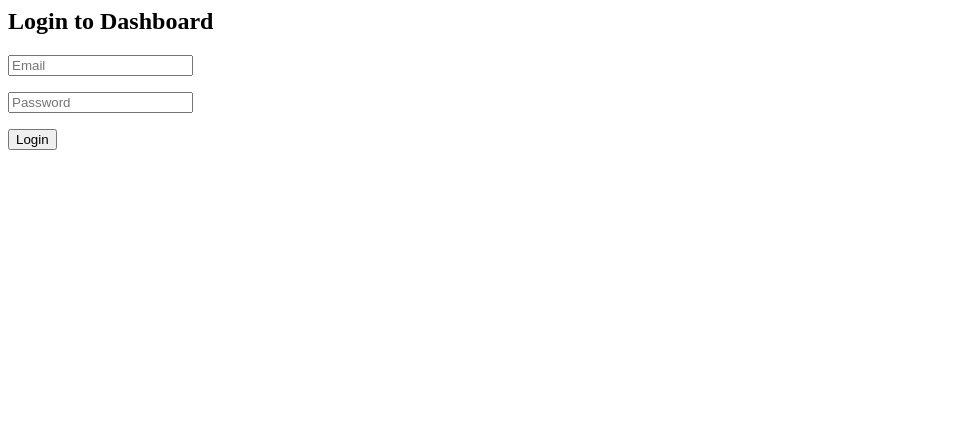
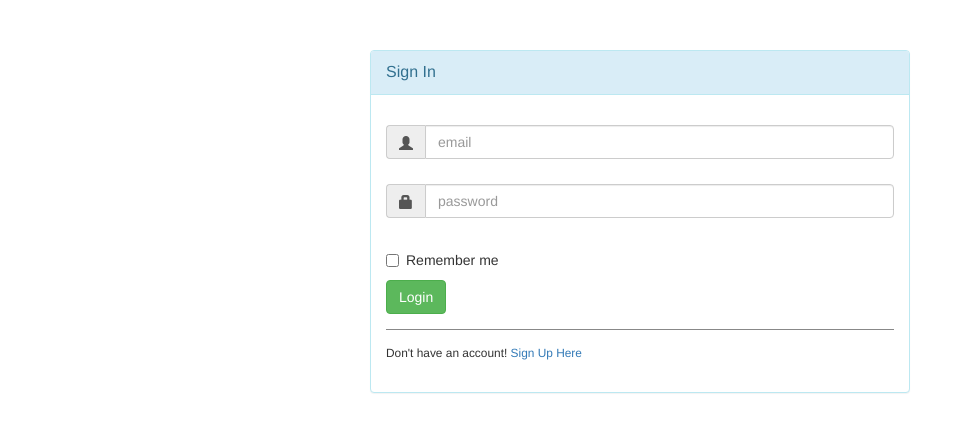
Before and after one commit to MrAnas/ICS324_GROUP_2, a PHP site: page /login.html in a window 1280 px wide. Shown: the top 432 px of the page, without its empty margins (0-965 px from the left). Run offline with PHP 8.4, Linux system fonts and the light colour scheme; some libraries are stand-ins or nearby versions.

Commit message:
Adding SignIn Feature and session for the user

```diff
--- a/index.html
+++ b/index.html
@@ -89,7 +89,6 @@
              $.get("/php/deleteExam.php", {examId: id },
              function ( data ) {
                bootbox.confirm("Are you sure?", function(result) {
-                 Example.show("Confirm result: "+result);
                   location.reload();
                });
 
--- a/login.html
+++ b/login.html
@@ -1,23 +1,114 @@
+<html lang="en">
+    <head>
+      <meta charset="utf-8">
+      <meta http-equiv="X-UA-Compatible" content="IE=edge">
+      <meta name="viewport" content="width=device-width, initial-scale=1">
+      <!-- The above 3 meta tags *must* come first in the head; any other head content must come *after* these tags -->
+      <title>Login</title>
 
-<html lang="en">
-<head>
-  <meta charset="utf-8">
-  <title>Login Form</title>
+      <!-- Bootstrap -->
+      <link rel="stylesheet" href="https://maxcdn.bootstrapcdn.com/bootstrap/3.3.6/css/bootstrap.min.css" integrity="sha384-1q8mTJOASx8j1Au+a5WDVnPi2lkFfwwEAa8hDDdjZlpLegxhjVME1fgjWPGmkzs7" crossorigin="anonymous">
 
-</head>
-<body>
-  <section class="container">
-    <div class="login">
-      <h1>Login to Dashboard</h1>
-      <form method="post" action="signIn.php">
-        <p><input type="text" name="email" value="" placeholder="Email"></p>
-        <p><input type="password" name="password" value="" placeholder="Password"></p>
-        <p class="submit"><input type="submit" name="commit" value="Login"></p>
-      </form>
-    </div>
-  </section>
-</body>
-<script src="js/bootbox.min.js"></script>
+      <!-- HTML5 shim and Respond.js for IE8 support of HTML5 elements and media queries -->
+      <!-- WARNING: Respond.js doesn't work if you view the page via file:// -->
+      <!--[if lt IE 9]>
+        <script src="https://oss.maxcdn.com/html5shiv/3.7.2/html5shiv.min.js"></script>
+        <script src="https://oss.maxcdn.com/respond/1.4.2/respond.min.js"></script>
+      <![endif]-->
+    </head>
+    <body>
+      <div class="container">
+          <div id="loginbox" style="margin-top:50px;" class="mainbox col-md-6 col-md-offset-3 col-sm-8 col-sm-offset-2">
+              <div class="panel panel-info" >
+                      <div class="panel-heading">
+                          <div class="panel-title">Sign In</div>
+                      </div>
+
+                      <div style="padding-top:30px" class="panel-body" >
+
+                          <div style="display:none" id="login-alert" class="alert alert-danger col-sm-12"></div>
+
+                          <form id="loginform" class="form-horizontal" role="form">
+
+                              <div style="margin-bottom: 25px" class="input-group">
+                                          <span class="input-group-addon"><i class="glyphicon glyphicon-user"></i></span>
+                                          <input id="login-email" type="text" class="form-control" name="email" value="" placeholder="email">
+                                      </div>
+
+                              <div style="margin-bottom: 25px" class="input-group">
+                                          <span class="input-group-addon"><i class="glyphicon glyphicon-lock"></i></span>
+                                          <input id="login-password" type="password" class="form-control" name="password" placeholder="password">
+                                      </div>
 
 
+
+                              <div class="input-group">
+                                        <div class="checkbox">
+                                          <label>
+                                            <input id="login-remember" type="checkbox" name="remember" value="1"> Remember me
+                                          </label>
+                                        </div>
+                                      </div>
+
+
+                                  <div style="margin-top:10px" class="form-group">
+                                      <!-- Button -->
+
+                                      <div class="col-sm-12 controls">
+                                        <!-- HERE use the PHP link for the login -->
+                                        <a id="btn-login" href="#" class="btn btn-success" onclick="signIn()">Login  </a>
+
+                                      </div>
+                                  </div>
+
+
+                                  <div class="form-group">
+                                      <div class="col-md-12 control">
+                                          <div style="border-top: 1px solid#888; padding-top:15px; font-size:85%" >
+                                              Don't have an account!
+                                          <a href="signup.html">
+                                              Sign Up Here
+                                          </a>
+                                          </div>
+                                      </div>
+                                  </div>
+                              </form>
+
+
+
+                          </div>
+                      </div>
+          </div>
+      </div>
+
+       </body>
+       <script src="https://ajax.googleapis.com/ajax/libs/jquery/1.11.3/jquery.min.js"></script>
+       <!-- Include all compiled plugins (below), or include individual files as needed -->
+       <script src="https://maxcdn.bootstrapcdn.com/bootstrap/3.3.6/js/bootstrap.min.js" integrity="sha384-0mSbJDEHialfmuBBQP6A4Qrprq5OVfW37PRR3j5ELqxss1yVqOtnepnHVP9aJ7xS" crossorigin="anonymous"></script>
+
+       <script>
+
+       function signIn(){
+            $.get("/php/signIn.php", { email: $("#login-email").val() , password: $("#login-password").val() },
+            function ( data ) {
+              if(data == null){
+                bootbox.confirm("wrong Entery", function(result) {
+                  location.reload();
+              });
+              } else {
+              bootbox.confirm("Welcome to our site", function(result) {
+                 window.open("/user.html");
+               }
+             );}
+            },
+             "json");
+            // .fail(function() {
+            //   bootbox.("Please check your entry", function(result) {
+            //     Example.show("Confirm result: "+result);
+            //      location.reload();
+            //   });
+            // });
+          }
+       </script>
+       <script src="js/bootbox.min.js"></script>
 </html>
--- a/php/getEnrolledExams.php
+++ b/php/getEnrolledExams.php
@@ -1,8 +1,9 @@
 <?php
 
 include('DBO.php');
+include('Authentication.php');
 
-  $userID = $_GET['userId'];
+  $userID = $_SESSION['UNO'];
   $sql = "SELECT * FROM enrolls WHERE UNO = '$userID';";
   $result = execute($sql);
 
--- a/php/signIn.php
+++ b/php/signIn.php
@@ -11,6 +11,9 @@
 
 	$return = signIn($connection, $email ,$pass);
 
+	session_start();
+		$_SESSION["UNO"] = $return["UNO"];
+
 	echo json_encode($return);
 
 
--- a/php/signUp.php
+++ b/php/signUp.php
@@ -14,6 +14,7 @@
 	// 	if(!$return){
 	// 	sendErrorJSON("Error");
 	// }
-
+	session_start();
+	$_SESSION["UNO"] = $return['UNO'];
 	echo json_encode($return);
 ?>
```
Also changed, not shown: php/Authentication.php (added, +11 -0 lines), php/getExam.php (added, +12 -0 lines), php/getUserId.php (added, +10 -0 lines), signup.html (added, +80 -0 lines), user.html (+33 -8 lines).
